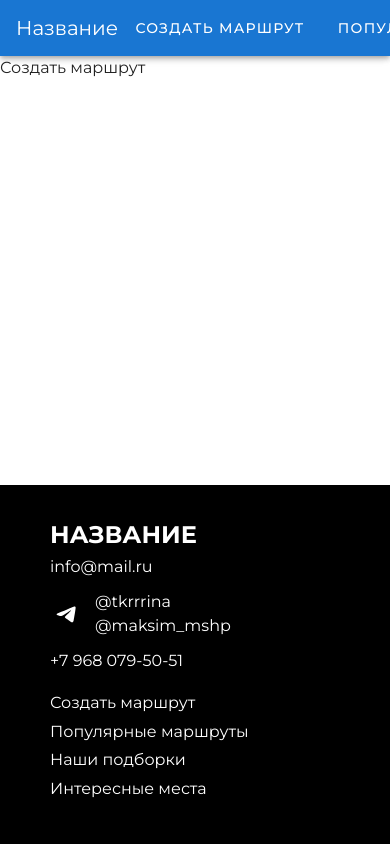
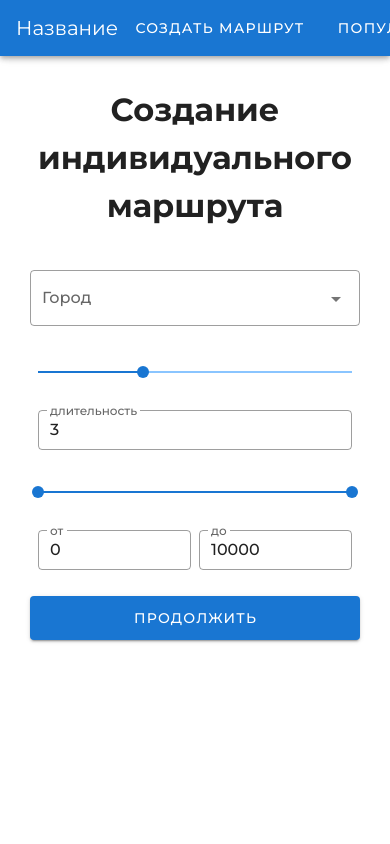
Before and after one commit to maksim-mshp/bv-travel, a Vue app: page /create in a window 390 px wide. Shown: the top 844 px of the page. Built offline with nearby package versions, Linux system fonts and the light colour scheme.

Commit message:
форма создания маршрута и валидация

```diff
--- a/public/index.html
+++ b/public/index.html
@@ -1,5 +1,5 @@
 <!DOCTYPE html>
-<html lang="en">
+<html lang="ru">
   <head>
     <meta charset="utf-8">
     <meta http-equiv="X-UA-Compatible" content="IE=edge">
--- /dev/null
+++ b/src/components/create/Form.vue
@@ -0,0 +1,238 @@
+<template>
+    <v-sheet class="main-wrapper">
+        <div class="form-wrapper">
+            <h1>Создание индивидуального маршрута</h1>
+            <div class="form">
+                <!-- <h2>Выберите город</h2> -->
+                <!-- <div class="cities-btn">
+                    <v-btn
+                        color="primary"
+                        :outlined="checked != 1"
+                        @click="check(1)"
+                        rounded
+                        large
+                        >Ялта</v-btn
+                    >
+                    <v-btn
+                        color="primary"
+                        :outlined="checked != 2"
+                        @click="check(2)"
+                        rounded
+                        large
+                        >Сочи</v-btn
+                    >
+                    <v-btn
+                        color="primary"
+                        :outlined="checked != 3"
+                        @click="check(3)"
+                        rounded
+                        large
+                        >Москва</v-btn
+                    >
+                    <v-btn
+                        color="primary"
+                        :outlined="checked != 4"
+                        @click="check(4)"
+                        rounded
+                        large
+                        >Питер</v-btn
+                    >
+                    <v-btn
+                        color="primary"
+                        :outlined="checked != 5"
+                        @click="check(5)"
+                        rounded
+                        large
+                        >Казань</v-btn
+                    >
+                </div> -->
+
+                <v-form ref="form" v-model="valid" lazy-validation>
+                    <v-autocomplete
+                        clearable
+                        :items="cities"
+                        outlined
+                        label="Город"
+                        required
+                        :rules="city_rules"
+                    ></v-autocomplete>
+                    <div class="sliders">
+                        <div>
+                            <v-slider v-model="duration" min="1" max="7">
+                            </v-slider>
+                            <div class="duration-inputs">
+                                <div>
+                                    <v-text-field
+                                        v-model="duration"
+                                        label="длительность"
+                                        outlined
+                                        dense
+                                        required
+                                    >
+                                    </v-text-field>
+                                </div>
+                            </div>
+                        </div>
+                        <div>
+                            <v-range-slider v-model="range" min="0" max="10000">
+                            </v-range-slider>
+                            <div class="budget-inputs">
+                                <div>
+                                    <v-text-field
+                                        v-model="range[0]"
+                                        label="от"
+                                        outlined
+                                        dense
+                                        required
+                                    >
+                                    </v-text-field>
+                                </div>
+                                <div>
+                                    <v-text-field
+                                        v-model="range[1]"
+                                        label="до"
+                                        outlined
+                                        dense
+                                        required
+                                    ></v-text-field>
+                                </div>
+                            </div>
+                        </div>
+                    </div>
+                    <div class="btn-submit">
+                        <v-btn block color="primary" large @click="submit"
+                            >Продолжить</v-btn
+                        >
+                    </div>
+                </v-form>
+            </div>
+        </div>
+    </v-sheet>
+</template>
+
+<script>
+export default {
+    name: "Form",
+    data: () => ({
+        valid: null,
+        checked: 0,
+        duration: 3,
+        range: [0, 10000],
+        cities: [
+            "Москва",
+            "Ялта",
+            "Казань",
+            "Санкт-Петербург",
+            "Екатеринбург",
+            "Калининград",
+        ],
+        city_rules: [(v) => !!v || "Введите город"],
+    }),
+    methods: {
+        check(n) {
+            this.checked = n;
+        },
+        submit() {
+            this.$refs.form.validate();
+        },
+    },
+};
+</script>
+
+<style scoped>
+.form-wrapper {
+    height: calc(100vh - 64px);
+    padding: 30px;
+    font-weight: 500;
+}
+
+.budget-inputs {
+    display: flex;
+    justify-content: space-between;
+    padding-left: 8px;
+}
+
+.budget-inputs div {
+    width: calc(100% - 8px);
+}
+
+.duration-inputs {
+    width: calc(100% - 16px);
+    margin: auto;
+}
+
+.sliders {
+    display: flex;
+    justify-content: space-between;
+    /* margin-top: 30px; */
+}
+
+.sliders > div {
+    width: calc(50% - 10px);
+}
+
+.sliders > div > p {
+    font-size: 1.1em;
+    font-weight: 600;
+    margin-bottom: 10px;
+}
+
+.form-wrapper > h1 {
+    text-align: center;
+}
+
+.form > h2 {
+    text-align: center;
+}
+
+.form {
+    height: 500px;
+    max-width: 800px;
+    margin: auto;
+    margin-top: 40px;
+}
+
+.cities-btn {
+    display: flex;
+    justify-content: space-between;
+    margin-top: 15px;
+    flex-flow: row wrap;
+}
+
+.cities-btn button {
+    margin-top: 15px;
+}
+
+.btn-submit {
+    max-width: 300px;
+    margin: auto;
+}
+
+@media (max-width: 960px) {
+    .form-wrapper {
+        height: calc(100vh - 56px);
+    }
+}
+
+@media (max-width: 500px) {
+    /* .cities-btn {
+        display: block;
+    }
+
+    .cities-btn button {
+        width: 100%;
+    } */
+
+    .sliders {
+        display: block;
+    }
+
+    .sliders > div {
+        width: 100%;
+    }
+
+    .btn-submit {
+        max-width: none;
+    }
+}
+</style>
--- a/src/components/main/HowItWorks.vue
+++ b/src/components/main/HowItWorks.vue
@@ -10,8 +10,8 @@
 						<div class="line"></div>
 					</div>
 					<div class="text-elem">
-						<h3>Выберете город и дату</h3>
-						<p>Выберете город и время которое вы проведете в нем</p>
+						<h3>Выберите город и дату</h3>
+						<p>Выберите город и время которое вы проведете в нем</p>
 					</div>
 				</div>
 				<div class="block">
@@ -56,8 +56,8 @@
 						<div class="line"></div>
 					</div>
 					<div class="text-elem">
-						<h3>Выберете город и дату</h3>
-						<p>Выберете город и время которое вы проведете в нем</p>
+						<h3>Выберите город и дату</h3>
+						<p>Выберите город и время которое вы проведете в нем</p>
 					</div>
 				</div>
 				<div class="block">
--- a/src/views/Create.vue
+++ b/src/views/Create.vue
@@ -1,13 +1,21 @@
 <template>
-  <div>Создать маршрут</div>
+    <div>
+        <Form></Form>
+    </div>
 </template>
 
 <script>
+import Form from "@/components/create/Form.vue";
+
 export default {
-
-}
+    name: "Create",
+    components: {
+        Form,
+    },
+    mounted() {
+        window.scrollTo(0, 0);
+    }
+};
 </script>
 
-<style>
-
-</style>
+<style></style>
--- a/src/views/Main.vue
+++ b/src/views/Main.vue
@@ -14,6 +14,9 @@ export default {
 	name: "Main",
 	components: {
 		MainImage, HowItWorks, About
-	}
+	},
+	mounted() {
+        window.scrollTo(0, 0);
+    }
 };
 </script>
```
